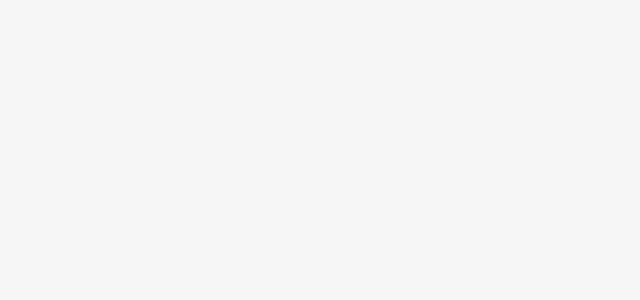
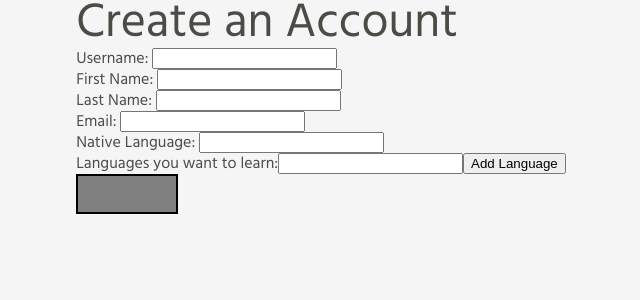
Before and after one commit to Kasador/geo-lingo, a React (Create React App) app: page /create-account in a window 1280 px wide. Shown: the top 300 px of the page, without its empty margins (319-959 px from the left). Built offline with nearby package versions, Linux system fonts and the light colour scheme.

Commit message:
basic setup

```diff
--- /dev/null
+++ b/src/Components/CreateAccount/CreateAccount.js
@@ -0,0 +1,132 @@
+import React, { Component } from 'react';
+import './CreateAccount.scss';
+
+
+class CreateAccount extends Component {
+
+    state = {
+
+        username: '',
+        firstName: '',
+        lastName: '',
+        email: '',
+        nativeLanguage: '',
+        learningLanguage: '',
+        learningLanguagesList: [],
+
+    }
+
+    handleUserInfoChange = (e, type) => { //onChange handler passes in the event and type.
+
+        //check if type is username, first name, email, etc
+        switch (type) {
+
+            case 'username':
+                this.setState({username: e.target.value});
+            break;
+
+            case 'firstName':
+                this.setState({firstName: e.target.value});
+            break;
+
+            case 'lastName':
+                this.setState({lastName: e.target.value});
+            break;
+
+            case 'email':
+                this.setState({email: e.target.value});
+            break;
+
+            case 'nativeLanguage':
+                this.setState({nativeLanguage: e.target.value});
+            break;
+
+            case 'learningLanguage':
+                this.setState({learningLanguage: e.target.value});
+
+            break;
+
+            default:
+                alert('something went wrong') //maybe put something more meaningful here
+
+        }
+
+    }
+
+    //this function is used when the 'add language' button is clicked
+    submitLanguage = (e) => {
+        e.preventDefault();
+
+        let addedLanguage = this.state.learningLanguagesList.concat(this.state.learningLanguage); //creates a copy of the languages array in state and adds the new language in
+
+        this.setState({learningLanguagesList: addedLanguage}); //replace old array with new array
+
+    }
+
+
+
+
+
+
+    render () {
+
+        // loop through the languages in the state array and output them into a list
+        const languages = this.state.learningLanguagesList.map(language => {
+
+            return (
+                <li key={language}>{language}</li>
+            )
+        })
+
+        return (
+            <div className="account-creation-page">
+                <h1>Create an Account</h1>
+
+                <form onSubmit={this.handleSubmit}>
+
+                    <div>
+                        <label>Username: </label>
+                         <input type="text" value={this.state.username} onChange={(e) => this.handleUserInfoChange(e, 'username')} />
+                    </div>
+
+                    <div>
+                        <label>First Name: </label>
+                        <input type="text" value={this.state.firstName} onChange={(e) => this.handleUserInfoChange(e, 'firstName')}/>
+                    </div>
+
+                    <div>
+                        <label>Last Name: </label>
+                        <input type="text" value={this.state.lastName} onChange={(e) => this.handleUserInfoChange(e, 'lastName')}/>
+                    </div>
+
+                    <div>
+                        <label>Email: </label>
+                        <input type="text" value={this.state.email} onChange={(e) => this.handleUserInfoChange(e, 'email')}/>
+                    </div>
+
+                    <div>
+                        <label>Native Language: </label>
+                        <input type="text" value={this.state.nativeLanguage} onChange={(e) => this.handleUserInfoChange(e, 'nativeLanguage')} />
+                    </div>
+
+                    <div>
+                        <label>Languages you want to learn:</label>
+                        <input type="text" value={this.state.learningLanguage} onChange={(e) => this.handleUserInfoChange(e, 'learningLanguage')} />
+                        <button onClick={this.submitLanguage}>Add Language</button>
+                    </div>
+
+
+                </form>
+
+                {/* shows the languages added */}
+                <div className="learning-languages">
+                    <ul>
+                        {languages}
+                    </ul>
+                </div>
+            </div>
+        )
+    }
+}
+
+export default CreateAccount;
--- /dev/null
+++ b/src/Components/CreateAccount/CreateAccount.scss
@@ -0,0 +1,6 @@
+.learning-languages {
+    border: 2px solid black;
+    background: grey;
+    width: 20%;
+    height: 20%;
+}
--- a/src/Components/Login/Login.js
+++ b/src/Components/Login/Login.js
@@ -2,6 +2,7 @@ import React from 'react';
 import '../Login/Login.scss';
 import World from '../Assets/Images/header.png';
 import Logo from '../Assets/Images/logo.png';
+import { Link } from 'react-router-dom';
 
 // Login / Create account page
 function Login() {
@@ -16,7 +17,7 @@ function Login() {
             {/* buttons */}
             <div className="LoginButtonsWrapper">
                 <div className="LoginButtons">
-                    <button id="CreateAccount">create account</button>
+                    <Link to="/create-account/"><button id="CreateAccount">create account</button></Link>
                     <button id="LogIn">log in</button>
                 </div>
             </div>
--- a/src/Main/App.js
+++ b/src/Main/App.js
@@ -2,12 +2,14 @@ import React from 'react';
 import '../Main/App.scss';
 import { BrowserRouter as Router, Route } from 'react-router-dom';
 import Login from '../Components/Login/Login';
+import CreateAccount from '../Components/CreateAccount/CreateAccount';
 
 function App() {
     return (
         <div className="App">
             <Router>
                 <Route exact path="/sign-in/" component={Login} />
+                <Route exact path="/create-account/" component={CreateAccount} />
             </Router>
         </div>
     );
```
Also changed, not shown: src/Components/SignUp/SignUp.js (deleted), src/Components/SignUp/SignUp.scss (deleted).
